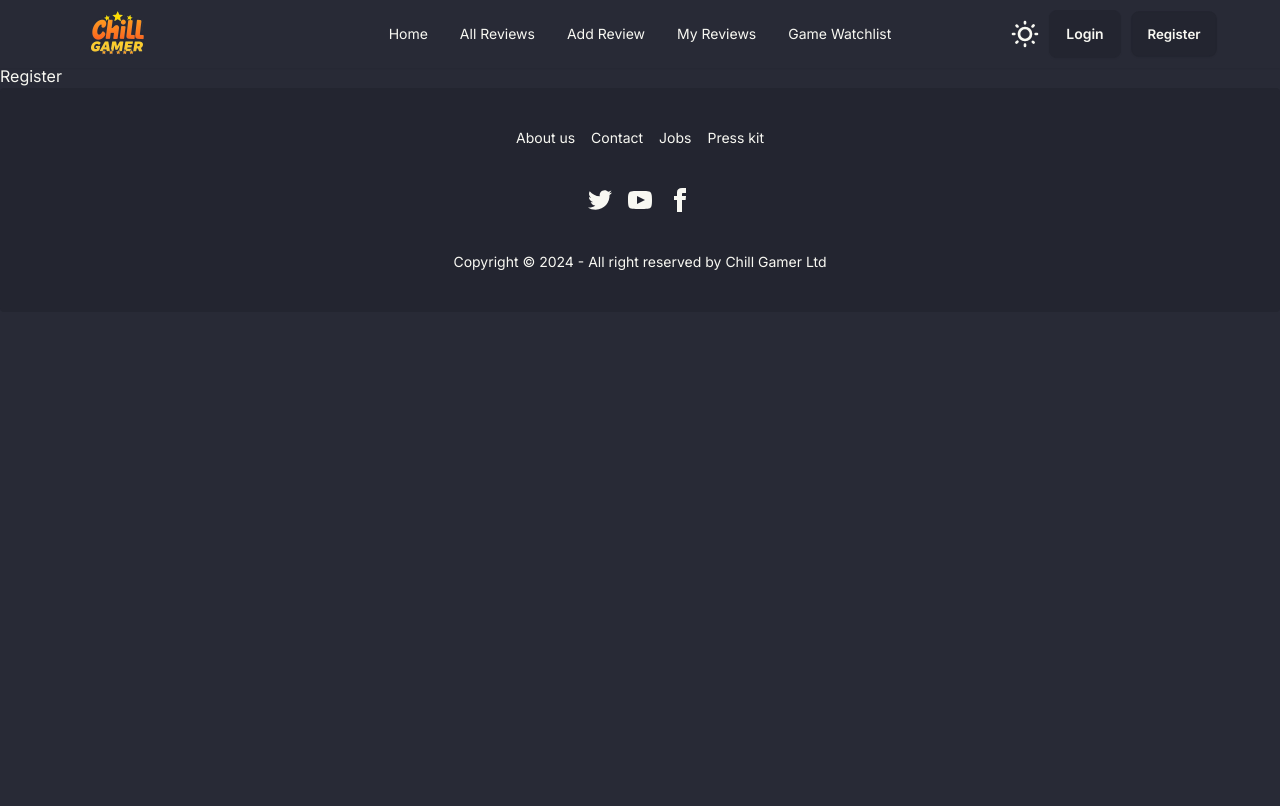
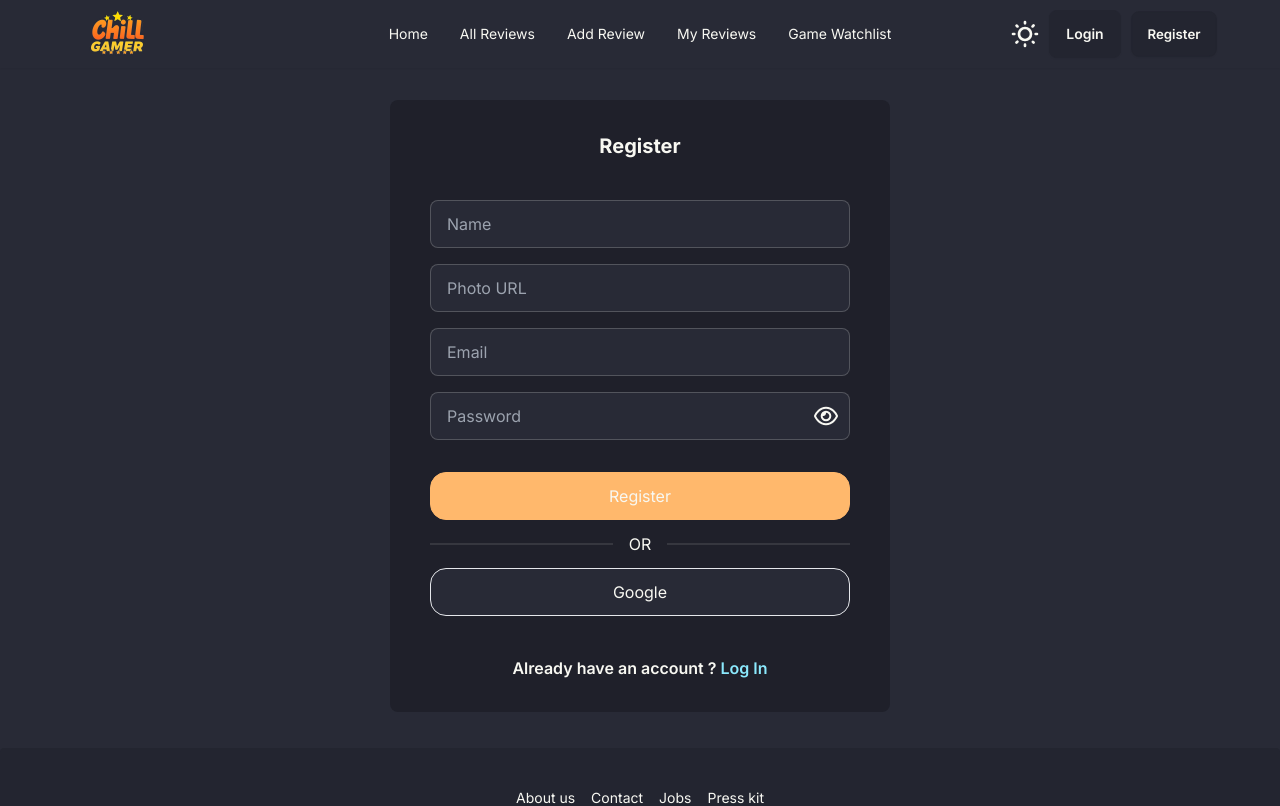
Before and after one commit to mes-shahadat/B10-A10-Client-Side, a React (Vite) app: page /register in a window 1280 px wide. Shown: the top 806 px of the page. Built offline with nearby package versions, Linux system fonts and the light colour scheme; no server answers.

Commit message:
register page added

```diff
--- a/src/pages/Login.jsx
+++ b/src/pages/Login.jsx
@@ -36,7 +36,7 @@ const Login = () => {
 
           <div className="relative">
 
-            <input type="password" placeholder="Password" className="input input-bordered w-full" ref={passwordRef} name="password" required />
+            <input type="password" placeholder="Password" className="input input-bordered w-full" name="password" ref={passwordRef} required />
 
             <div className="absolute top-3 right-3 text-2xl" onClick={handleClick}>
               {
@@ -51,12 +51,12 @@ const Login = () => {
           <div className="flex w-full">
             <button className="card bg-base-100 rounded-box grid flex-grow place-items-center border" type="button" onClick={loginGoogleUser}>Google</button>
             <div className="divider divider-horizontal">OR</div>
-            <button className="card bg-base-100 rounded-box grid flex-grow place-items-center border" type="submit">Login</button>
+            <button className="card rounded-box grid flex-grow place-items-center border border-accent bg-accent" type="submit">Login</button>
           </div>
 
         </form>
 
-        <p className="font-semibold text-center pb-8">Don't have an account ? <Link className="text-blue-600" to="/register" >Sign Up</Link></p>
+        <p className="font-semibold text-center pb-8">Don't have an account ? <Link className="text-info" to="/register" >Sign Up</Link></p>
       </div>
     </>
   )
--- a/src/pages/Register.jsx
+++ b/src/pages/Register.jsx
@@ -1,7 +1,112 @@
+import { Link, Navigate, useLocation } from "react-router-dom";
+import { FaRegEye, FaRegEyeSlash } from "react-icons/fa6";
+import { useContext, useRef, useState } from "react";
+import { AuthContext } from "../utils/AuthProvider";
 
 const Register = () => {
+
+  const [passwordShown, setPasswordShown] = useState(false)
+  const passwordRef = useRef()
+  const [passwordError, setPasswordError] = useState({
+    upperLetter: false,
+    lowerLetter: false,
+    whitespaces: false,
+    length: false
+  })
+
+  const { createUser, updateUser, user, loginGoogleUser } = useContext(AuthContext);
+  const { state } = useLocation();
+
+  const handleChange = (e) => {
+
+    let arr = passwordError;
+
+    if (/[a-z]/.test(e.target.value)) {
+      arr = { ...arr, lowerLetter: false }
+    } else {
+      arr = { ...arr, lowerLetter: "Must have a Lowercase letter in the password" }
+    }
+
+    if (/[A-Z]/.test(e.target.value)) {
+      arr = { ...arr, upperLetter: false }
+    } else {
+      arr = { ...arr, upperLetter: "Must have an Uppercase letter in the password" }
+    }
+
+    if (/^\S*$/.test(e.target.value)) {
+      arr = { ...arr, whitespaces: false }
+    } else {
+      arr = { ...arr, whitespaces: "whitespaces in the password is not allowed" }
+    }
+
+    if (/.{6,}/.test(e.target.value)) {
+      arr = { ...arr, length: false }
+    } else {
+      arr = { ...arr, length: "Password Length must be at least 6 character" }
+    }
+
+    setPasswordError(arr)
+
+  }
+
+  const handleClick = () => {
+    passwordRef.current.type = passwordShown ? "password" : "Text"
+    setPasswordShown(!passwordShown);
+  }
+
+  const handleSubmit = (e) => {
+
+    e.preventDefault();
+
+    createUser(e.target.email.value, e.target.password.value, () => updateUser({
+      displayName: e.target.name.value, photoURL: e.target.photo_url.value, email: e.target.email.value
+    }))
+
+  }
+
   return (
-    <div>Register</div>
+    <>
+      {user ? <Navigate to={state?.pathname || "/"} replace={true} /> : null}
+
+      <div className="max-w-[500px] mx-auto my-9 bg-base-300 rounded-lg">
+
+        <p className="text-xl font-bold text-center pt-8">Register</p>
+
+        <form className="p-10 space-y-4 " onSubmit={e => handleSubmit(e)}>
+
+          <input type="text" placeholder="Name" className="input input-bordered w-full" name="name" />
+
+          <input type="text" placeholder="Photo URL" className="input input-bordered w-full" name="photo_url" />
+
+          <input type="email" placeholder="Email" className="input input-bordered w-full" name="email" required />
+
+          <div className="relative">
+
+            <input type="password" placeholder="Password" className="input input-bordered w-full" name="password"  pattern="^(?=.*[A-Z])(?=.*[a-z])\S{6,}$" ref={passwordRef} onChange={e => handleChange(e)} required />
+
+            <div className="absolute top-3 right-3 text-2xl" onClick={handleClick}>
+              {
+                passwordShown ? <FaRegEyeSlash /> : <FaRegEye />
+              }
+            </div>
+
+          </div>
+
+          {
+            passwordError ? <p className="text-red-500 text-sm">{passwordError[Object.keys(passwordError).find(i=> passwordError[i] !== false)]}</p> : null
+          }
+
+          <div className="flex w-full flex-col border-opacity-50 pt-4">
+            <button className="card rounded-box grid place-items-center border border-accent h-12 bg-accent" type="submit">Register</button>
+            <div className="divider">OR</div>
+            <button className="card bg-base-100 rounded-box grid place-items-center border h-12" type="button" onClick={loginGoogleUser}>Google</button>
+          </div>
+
+        </form>
+
+        <p className="font-semibold text-center pb-8">Already have an account ? <Link className="text-info" to='/login' >Log In</Link></p>
+      </div>
+    </>
   )
 }
 
```
